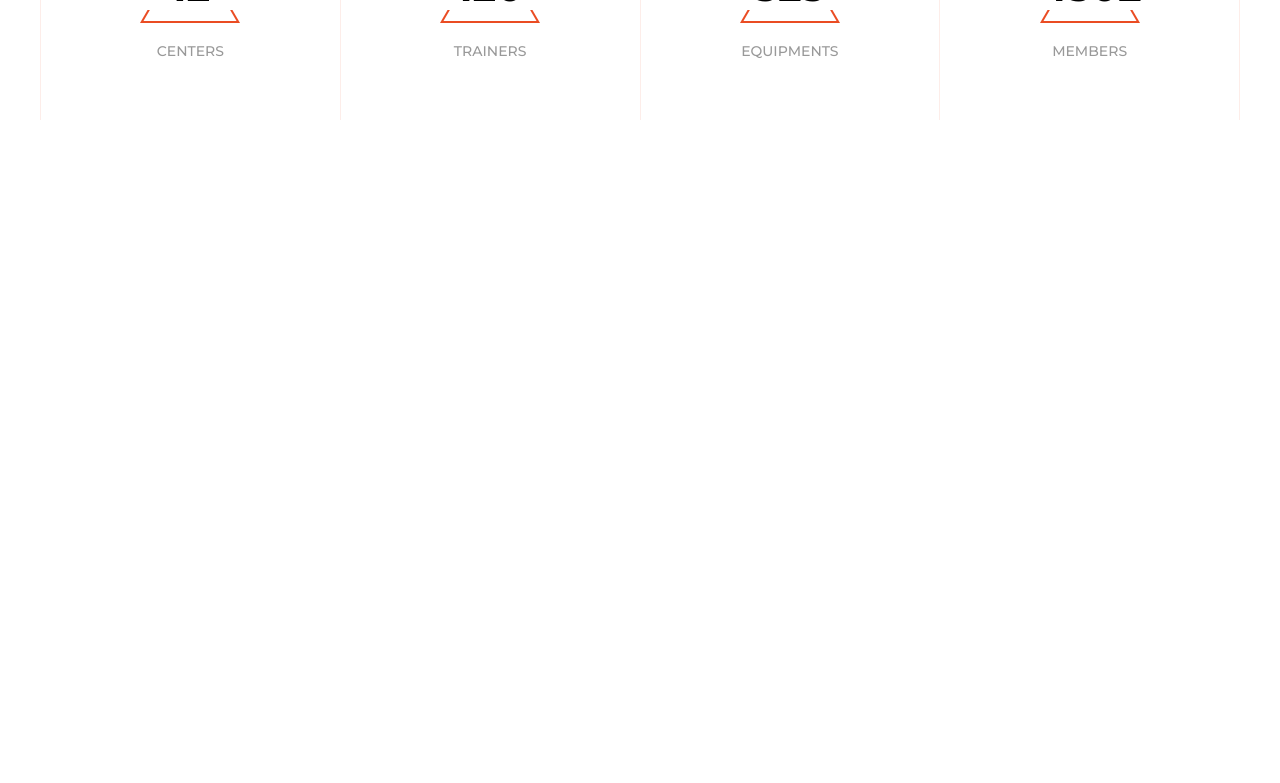
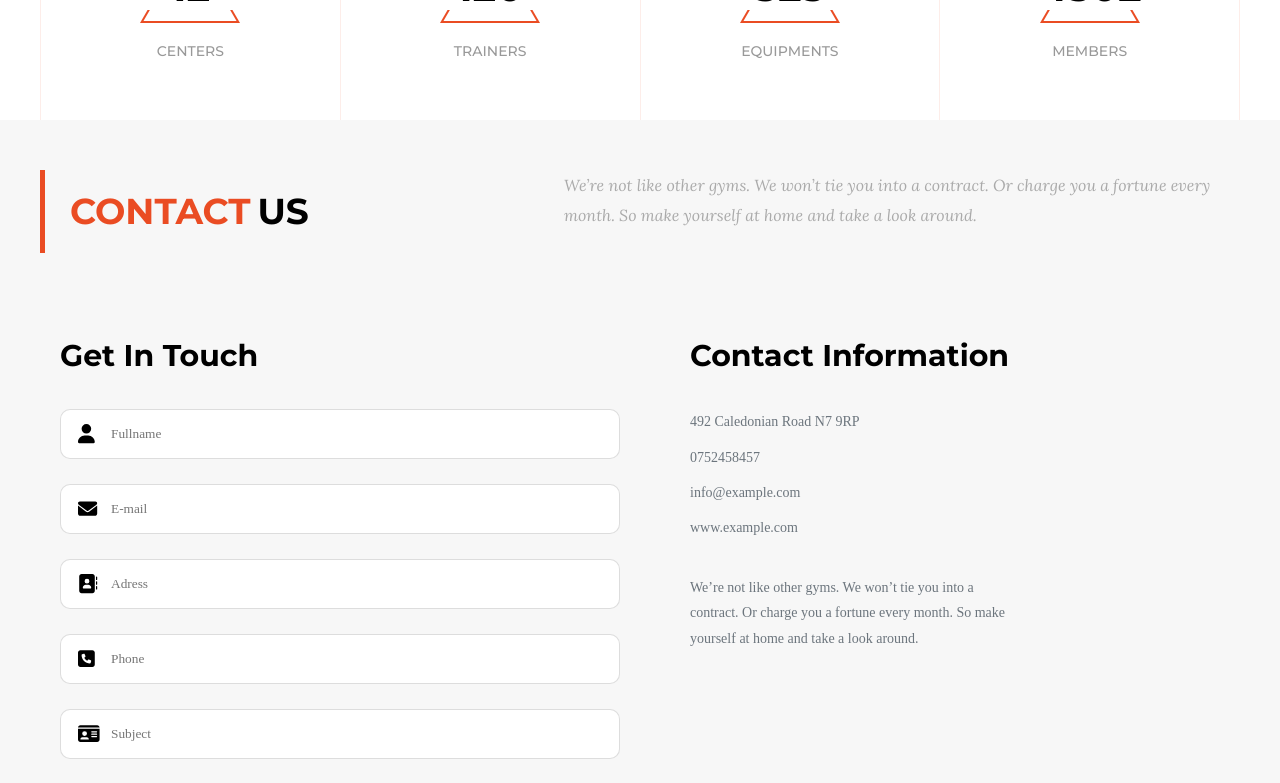
Before and after one commit to ufukcankurt/training-project, a React (Create React App) app: page / in a window 1280 px wide. Shown: the part 4100-4883 px from the top of the page. Before the commit the page ends 4220 px from the top, so only its background shows below. Built offline with nearby package versions, Linux system fonts and the light colour scheme.

Commit message:
feat(homepage): add a new contact section

```diff
--- a/src/pages/homepage/Homepage.jsx
+++ b/src/pages/homepage/Homepage.jsx
@@ -8,6 +8,7 @@ import PopularClasses from "../../components/popularClasses/PopularClasses";
 import OurTrainer from "../../components/ourTrainer/OurTrainer";
 import OurPricing from "../../components/ourPricing/OurPricing";
 import Statistic from "../../components/statistic/Statistic";
+import Contact from "../../components/contact/Contact";
 
 const Homepage = () => {
   return (
@@ -29,6 +30,9 @@ const Homepage = () => {
       <section>
         <Statistic className={`${styles.fifthSection} section`} />
       </section>
+      <section className={`${styles.sixthSection} section`}>
+        <Contact />
+      </section>
     </div>
   );
 };
--- a/src/pages/homepage/homepage.module.css
+++ b/src/pages/homepage/homepage.module.css
@@ -5,15 +5,13 @@
   width: 100;
 }
 
-.secondSection {
+.secondSection,
+.fourthSection,
+.sixthSection {
   background-color: #f7f7f7;
 }
 
-.fourthSection {
-  background-color: #f7f7f7;
-}
-
-.fifthSection{
+.fifthSection {
   padding: 0 !important;
   margin: 0 !important;
 }
```
